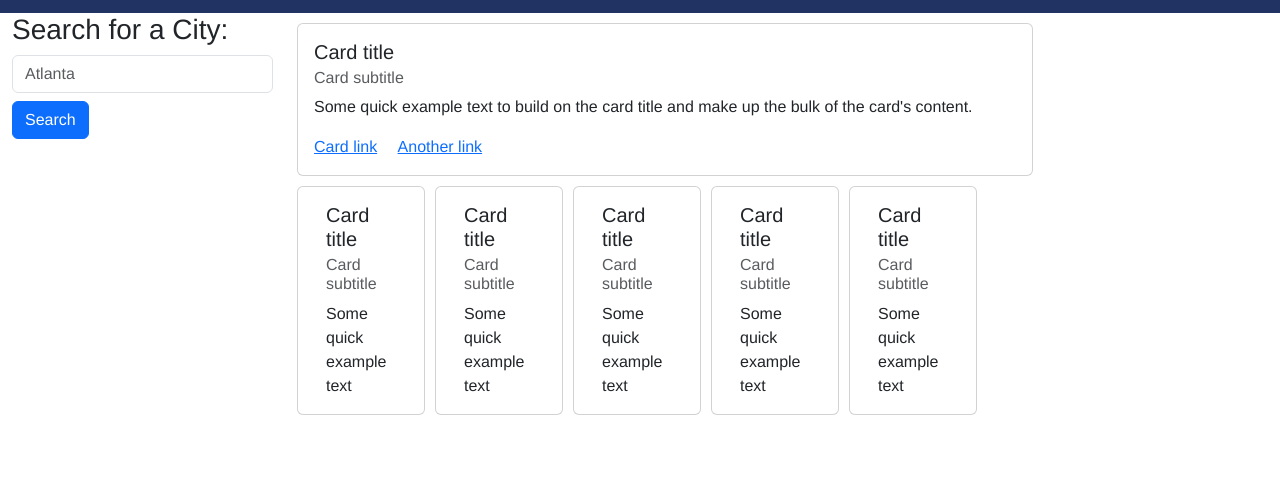
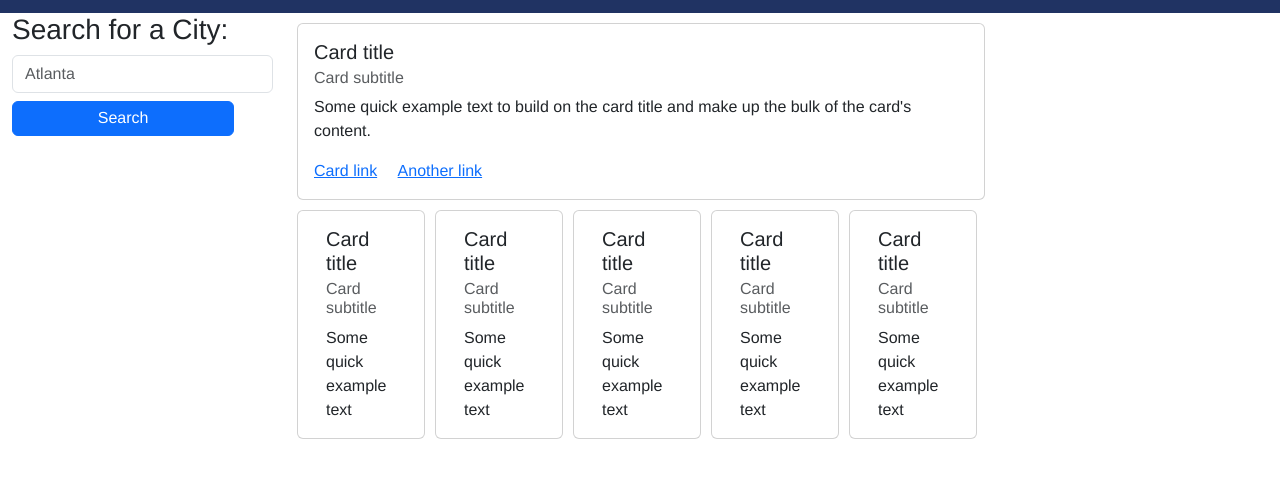
Before and after one commit to christiankasegne/weather, a plain HTML site: page index.html in a window 1280 px wide. Shown: the part 59-536 px from the top of the page. Drawn offline with nearby package versions, Linux system fonts and the light colour scheme.

Commit message:
formatted search btn

```diff
--- a/index.html
+++ b/index.html
@@ -26,7 +26,7 @@
                     </form>
                 </div>
                 <div class="col-9">
-                    <div class="card" style="width: 46rem;">
+                    <div class="card" style="width: 43rem;">
                         <div class="card-body">
                             <h5 class="card-title">Card title</h5>
                             <h6 class="card-subtitle mb-2 text-body-secondary">Card subtitle</h6>
@@ -36,7 +36,7 @@
                         </div>
                     </div>
 
-         <!-- -- LocalStorage and Next 5days display -- -->
+         <!-- -- Next 5days display -- -->
                     <div class="container">
                         <div class="row">
                             <div class="card" style="width: 8rem;">
--- a/styling.css
+++ b/styling.css
@@ -18,6 +18,7 @@
 }
 .btn {
     margin-top: .5rem;
+    padding: .3rem 5.3rem;
 
 }
 .card {
```
